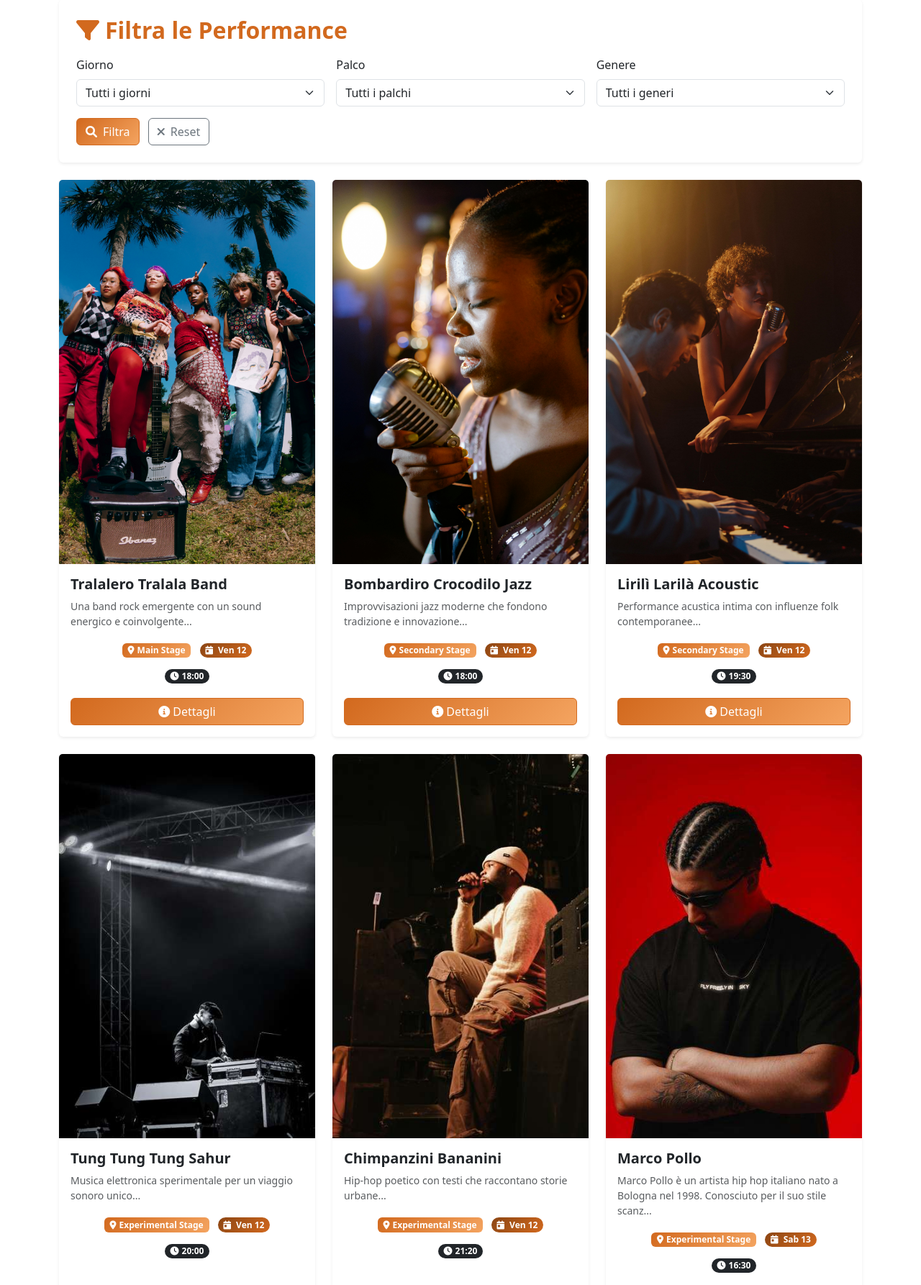
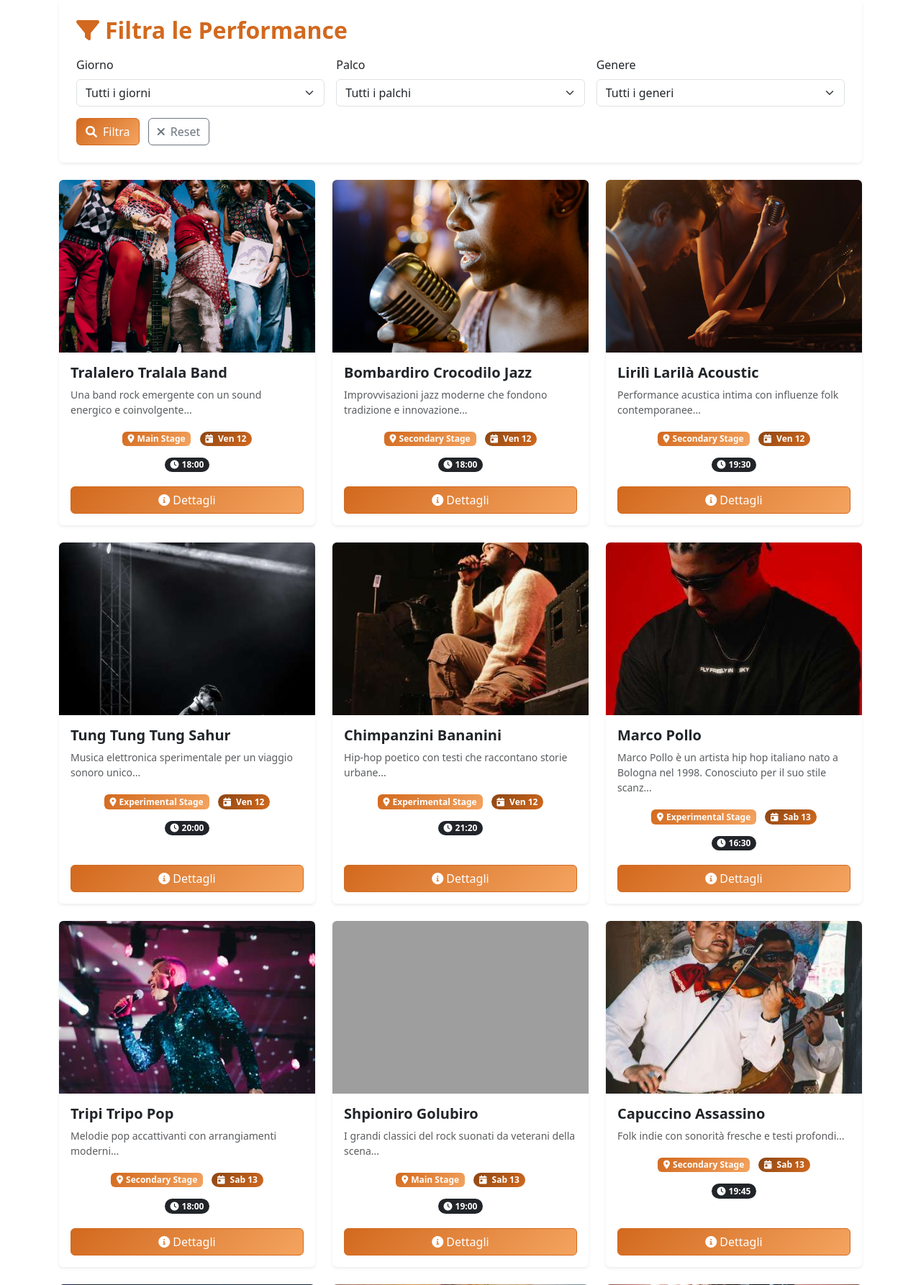
Before and after one commit to Borla25/my-flask-app, a Flask app: page / in a window 1280 px wide. Shown: the part 344-2130 px from the top of the page at 72% size. Run offline with Flask 3, Linux system fonts and the light colour scheme; data comes from the database, SQL or seed files in the repository; grey boxes are pictures that could not be loaded.

Commit message:
Add uniform height and hover effects for performance images; optimize for larger screens

```diff
--- a/static/style.css
+++ b/static/style.css
@@ -171,3 +171,43 @@ label .disabled-ticket:hover {
 .badge-container .badge {
   margin: 0.25rem;
 }
+
+/* Altezza uniforme per immagini performance */
+.performance-image,
+.performance-placeholder {
+    height: 200px;
+    object-fit: cover;
+    border-radius: 0.375rem 0.375rem 0 0; /* Bordi arrotondati solo sopra */
+}
+
+/* Ottimizzazione per schermi più grandi */
+@media (min-width: 768px) {
+    .performance-image,
+    .performance-placeholder {
+        height: 220px;
+    }
+}
+
+@media (min-width: 1200px) {
+    .performance-image,
+    .performance-placeholder {
+        height: 240px;
+    }
+}
+
+/* Assicura che l'icona rimanga centrata */
+.performance-placeholder {
+    position: relative;
+}
+
+.performance-placeholder i {
+    opacity: 0.6;
+    transition: opacity 0.3s ease;
+}
+
+/* Effetto hover per il placeholder */
+.card:hover .performance-placeholder i {
+    opacity: 0.8;
+    transform: scale(1.1);
+    transition: all 0.3s ease;
+}
--- a/templates/home.html
+++ b/templates/home.html
@@ -83,9 +83,9 @@
                     <!-- Immagine o placeholder -->
                     {% if performance.performance_image %}
                     <img src="{{ url_for('static', filename='uploads/' + performance.performance_image) }}"
-                        class="card-img-top" alt="{{ performance.artist_name }}" loading="lazy">
+                        class="card-img-top performance-image" alt="{{ performance.artist_name }}" loading="lazy">
                     {% else %}
-                    <div class="card-img-top bg-light d-flex align-items-center justify-content-center">
+                    <div class="card-img-top performance-placeholder bg-light d-flex align-items-center justify-content-center">
                         <i class="fas fa-music fa-3x text-muted"></i>
                     </div>
                     {% endif %}
```
